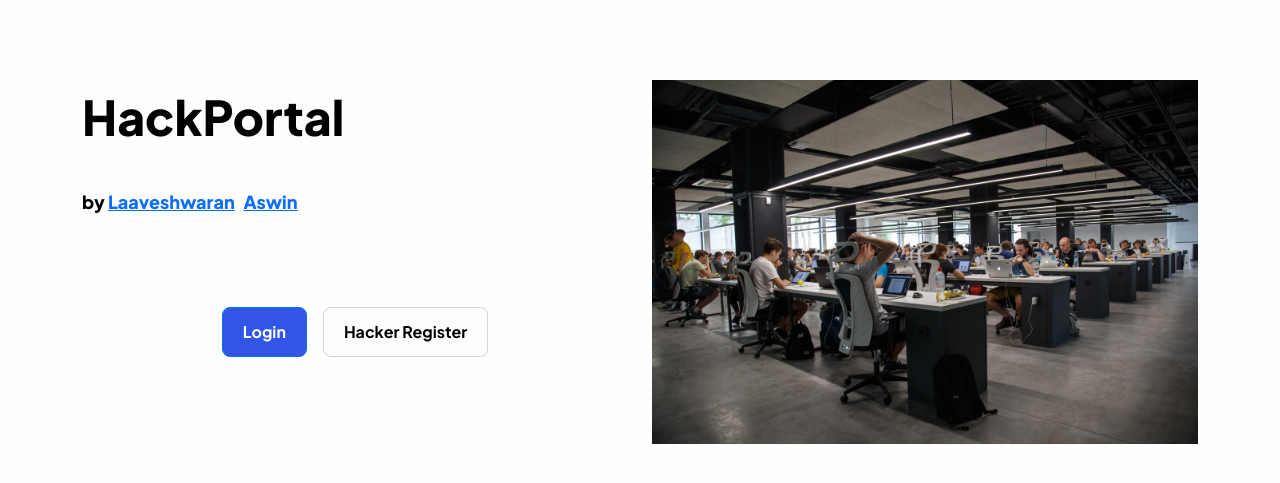
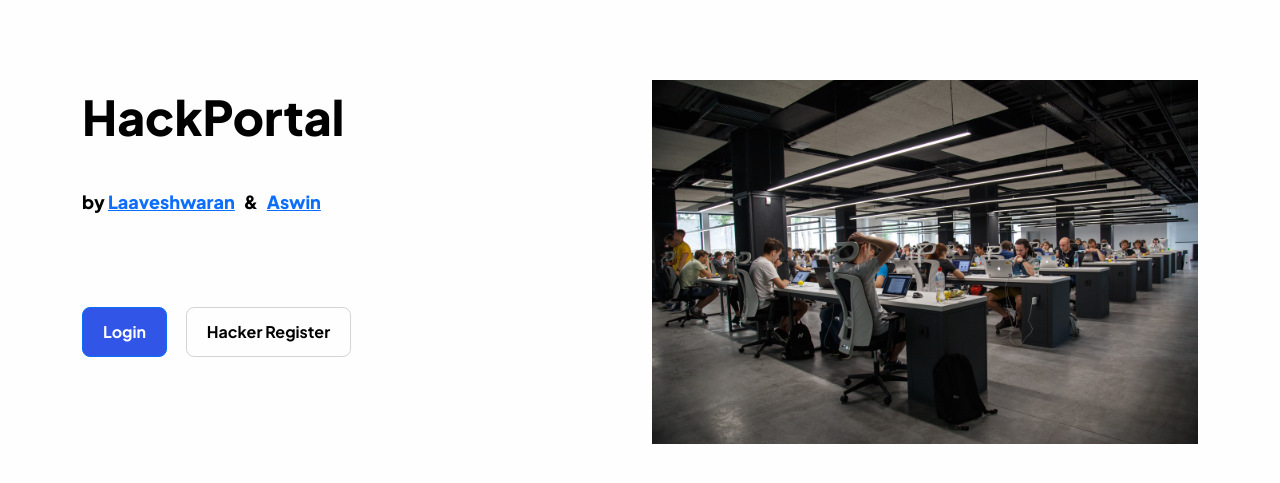
Before and after one commit to aviiciii/hack4hackers, a Django app: page / in a window 1280 px wide. Shown: the top 483 px of the page. Run offline with Django 4.2, Linux system fonts and the light colour scheme; some libraries are stand-ins or nearby versions.

Commit message:
changed button position

```diff
--- a/hackportal_dj/login/templates/login/land.html
+++ b/hackportal_dj/login/templates/login/land.html
@@ -17,12 +17,12 @@
             <div class="col-md-6">
                 <div class="text">
                    HackPortal <br><span class="alt-f3">by </span><span class="alt-f3">
-                    <a href="https://github.com/aviiciii">Laaveshwaran</a></span>
+                    <a href="https://github.com/aviiciii">Laaveshwaran</a></span> <span class="alt-f3">&</span>
 
                     <span class="alt-f3"><a href="https://github.com/sasukexo"> Aswin</a></span>
 
                 </div>
-                <div class="buttons d-flex justify-content-center">
+                <div class="buttons ">
                     <a href="{% url 'login' %}" class="btn btn-primary me-3">Login</a>
                     <a href="{% url 'register' %}" class="btn btn-outline-secondary">Hacker Register</a>
                 </div>
```
